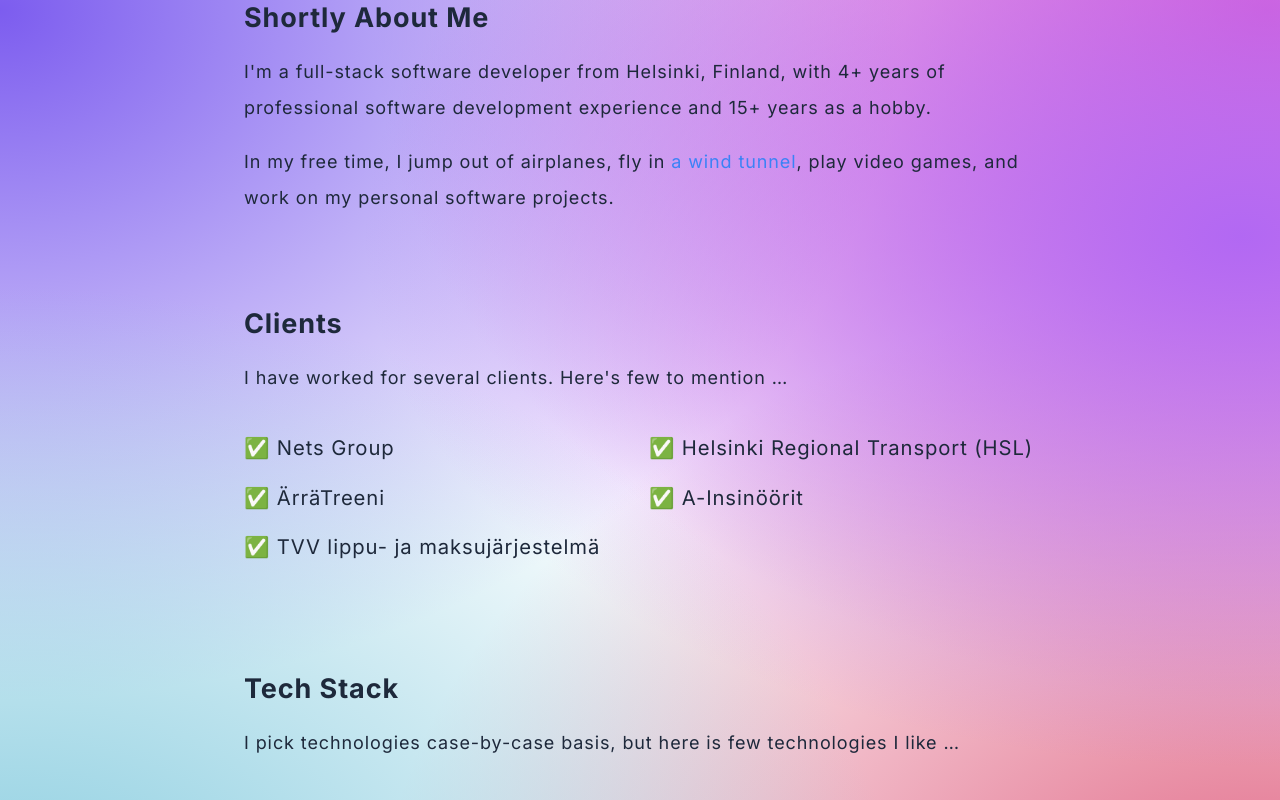
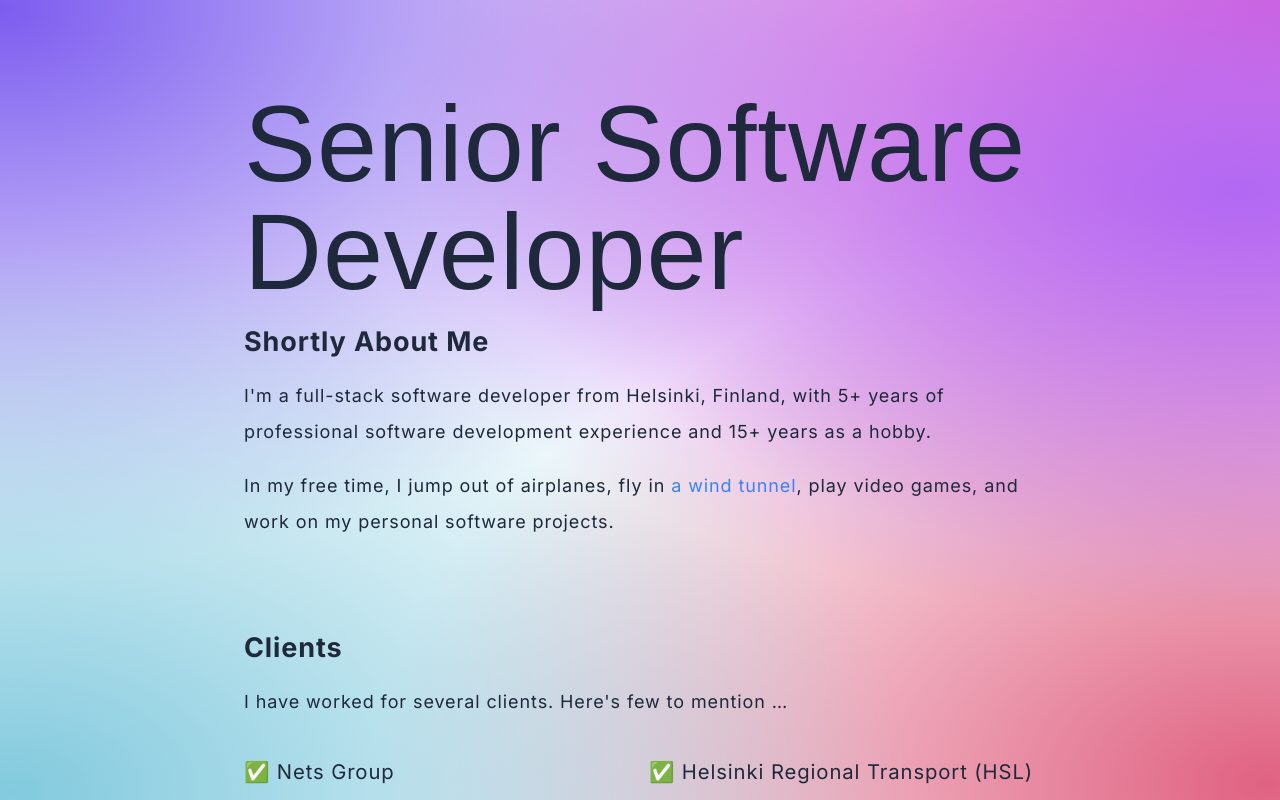
Before and after one commit to petja/petja-me, a Next.js app: page / in a window 1280 px wide. Shown: the top 800 px of the page. Built offline with nearby package versions, Linux system fonts and the light colour scheme; a web font is replaced by a local one.

Commit message:
Reintroduce website title

```diff
--- a/components/Title.tsx
+++ b/components/Title.tsx
@@ -5,10 +5,5 @@
 }
 
 export function Title(props: Props) {
-  return (
-    <h1
-      {...props}
-      className="font-bold text-2xl text-slate-800 dark:text-slate-200"
-    />
-  )
+  return <h1 {...props} className="font-bold text-2xl" />
 }
--- a/pages/index.tsx
+++ b/pages/index.tsx
@@ -45,7 +45,7 @@
   { id: 'hsl', name: 'Helsinki Regional Transport (HSL)' },
   { id: 'arratreeni', name: 'ÄrräTreeni' },
   { id: 'ains', name: 'A-Insinöörit' },
-  { id: 'lmj', name: 'TVV lippu- ja maksujärjestelmä' },
+  { id: 'lmj', name: 'Waltti Solutions' },
 ]
 
 export default function Home() {
@@ -54,14 +54,17 @@
       <Head>
         <title>Petja Touru - Senior Software Developer</title>
       </Head>
+
       <div className="space-y-4">
         <Container className="animate-fadeInUp">
-          <main className="pb-10 lg:pb-20 space-y-20">
+          <main className="py-20 space-y-20">
             <section className="space-y-4">
+              <h1 className="text-8xl font-serif">Senior Software Developer</h1>
+
               <Title>Shortly About Me</Title>
               <p>
                 I&apos;m a full-stack software developer from Helsinki, Finland,
-                with 4+ years of professional software development experience
+                with 5+ years of professional software development experience
                 and 15+ years as a hobby.
               </p>
               <p>
--- a/styles/globals.css
+++ b/styles/globals.css
@@ -12,7 +12,7 @@
 }
 
 body {
-  @apply tracking-wider bg-white text-slate-800 leading-8;
+  @apply tracking-wider bg-white text-slate-800 leading-8 bg-fixed;
   background-image:
 radial-gradient(at 1% 99%, hsla(193,58%,69%,1) 0px, transparent 50%),
 radial-gradient(at 97% 24%, hsla(272,85%,68%,1) 0px, transparent 50%),
```
